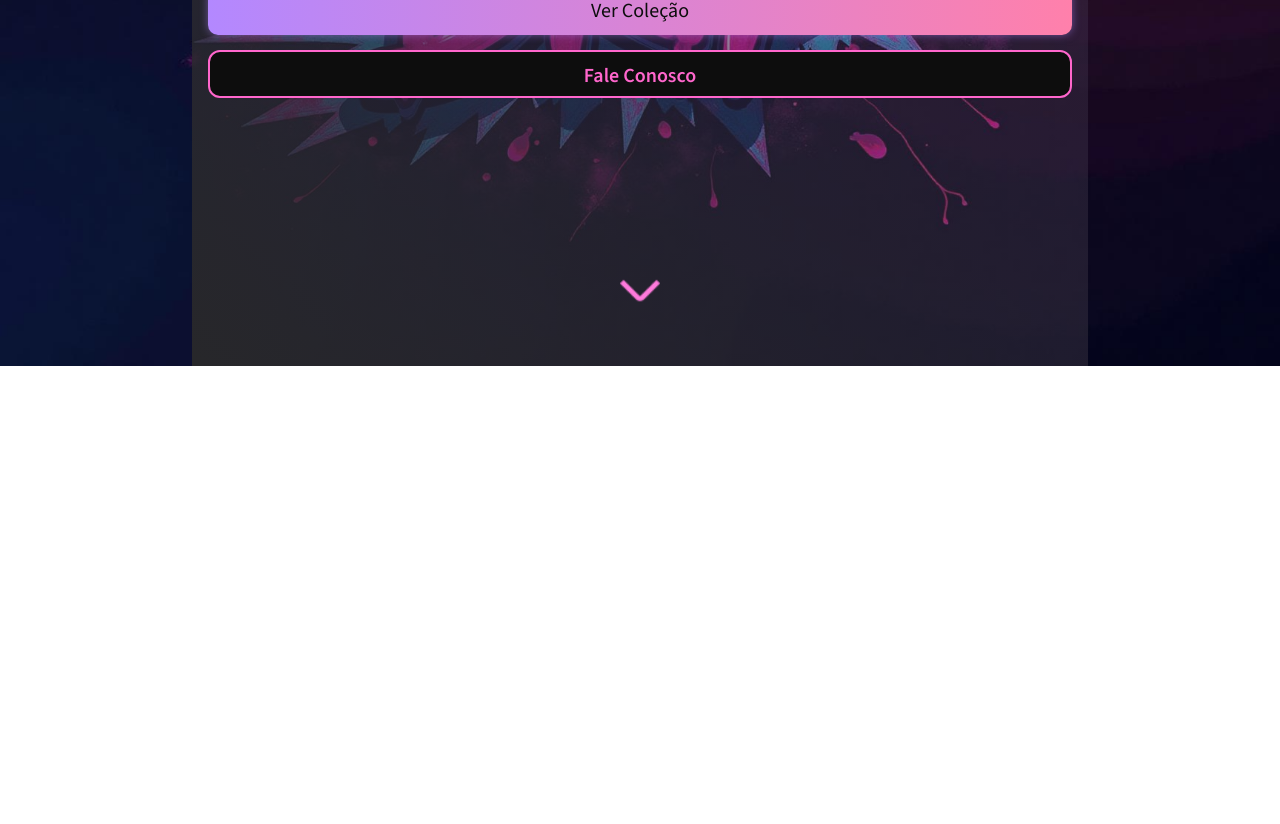
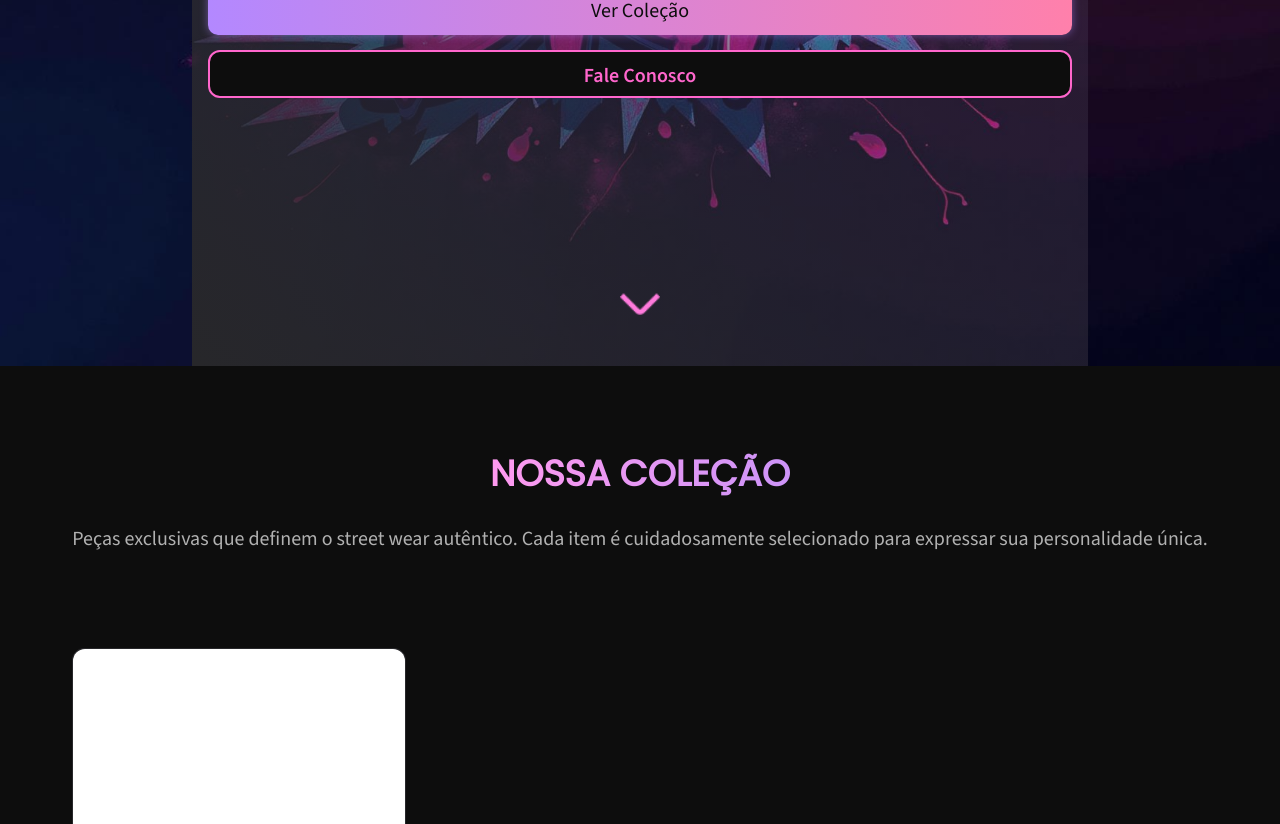
Before and after one commit to Eclipxis/DripStore-App, a Next.js app: page / in a window 1280 px wide. Shown: the part 434-1258 px from the top of the page. Before the commit the page ends 800 px from the top, so only its background shows below. Built offline with nearby package versions, Linux system fonts and the light colour scheme.

Commit message:
feat: create show collection section

```diff
--- a/src/pages/index.tsx
+++ b/src/pages/index.tsx
@@ -1,11 +1,13 @@
 import Header from "@/ui/molecules/header";
 import Hero from "@/ui/templates/hero";
+import ShowCollection from "@/ui/templates/show-collection";
 
 const Home = () => {
   return (
     <>
       <Header />
       <Hero />
+      <ShowCollection />
     </>
   )
 }
--- a/src/styles/globalStyled.ts
+++ b/src/styles/globalStyled.ts
@@ -13,6 +13,17 @@ export const GlobalStyles = createGlobalStyle`
   border: none;
   font-family: ${sourceSans.style.fontFamily}, sans-serif;
   font-weight: 400;
+  user-select: none;
+  touch-action: pan-y;
+}
+
+#__next {
+  height: 100%;
+  width: 100%;
+}
+
+html, body {
+  touch-action: pan-y;
 }
 
 html {
--- /dev/null
+++ b/src/ui/molecules/card-show-collection/index.tsx
@@ -0,0 +1,43 @@
+import Formatter from '@/utils/formatter';
+import * as S from './styled';
+import Button from '@/ui/atoms/button';
+
+interface Props {
+  name: string;
+  description?: string;
+  price?: number;
+  pictures: string[];
+  isHide: boolean;
+}
+
+const CardShowCollection = ({
+  name,
+  description,
+  price,
+  pictures,
+  isHide
+}: Props) => {
+  return (
+    <S.Container>
+      <S.WrapperImage />
+      <S.WrapperDetails>
+        <S.NameDetails>{name}</S.NameDetails>
+        <S.DescriptionDetails>{description}</S.DescriptionDetails>
+
+        <S.MoreDetails>
+          <S.PriceDetails>
+            {Formatter.Money(price)}
+          </S.PriceDetails>
+
+          <Button
+            label='Ver Detalhes'
+            variant='primary'
+            onClick={() => {}}
+          />
+        </S.MoreDetails>
+      </S.WrapperDetails>
+    </S.Container>
+  );
+}
+
+export default CardShowCollection;
--- /dev/null
+++ b/src/ui/molecules/card-show-collection/styled.ts
@@ -0,0 +1,57 @@
+import { motion } from "motion/react";
+import styled from "styled-components";
+
+export const Container = styled(motion.div)`
+  display: flex;
+  flex-direction: column;
+
+  width: 33.4rem;
+  height: 100%;
+
+  background-color: #212124;
+  border-radius: 1.2rem;
+  border: 1px solid #27272A;
+`;
+
+export const WrapperImage = styled.div`
+  width: 100%;
+  height: 33.2rem;
+  background-color: #fff;
+  border-radius: 1.2rem 1.2rem 0rem 0rem;
+`;
+
+export const WrapperDetails = styled.div`
+  display: flex;
+  flex-direction: column;
+  padding: 2.4rem;
+`;
+
+export const NameDetails = styled.p`
+  color: #fafafa;
+  font-size: 2rem;
+  font-weight: 700;
+`;
+
+export const DescriptionDetails = styled.p`
+  color: #a1a1aa;
+  font-size: 1.4rem;
+  padding-top: 0.5rem;
+`;
+
+export const PriceDetails = styled.p`
+  font-size: 2.4rem;
+  font-weight: 700;
+
+  background: linear-gradient(90deg, #ff9aef, #cd94f8);
+  -webkit-background-clip: text;
+  -webkit-text-fill-color: transparent;
+  background-clip: text;
+  color: transparent;
+`;
+
+export const MoreDetails = styled.div`
+  display: flex;
+  align-items: center;
+  justify-content: space-between;
+  padding-top: 1.6rem;
+`;
--- a/src/ui/molecules/header/styled.ts
+++ b/src/ui/molecules/header/styled.ts
@@ -14,7 +14,7 @@ export const Container = styled.div`
   width: 100%;
   height: 6.4rem;
 
-  background-color: rgba(22, 16, 22, 0.8);
+  background-color: rgba(13, 13, 13, 0.8);
   -webkit-backdrop-filter: blur(10px);
   backdrop-filter: blur(10px);
 `;
--- /dev/null
+++ b/src/ui/templates/show-collection/index.tsx
@@ -0,0 +1,58 @@
+import CardShowCollection from '@/ui/molecules/card-show-collection';
+import * as S from './styled';
+import Button from '@/ui/atoms/button';
+
+const ShowCollection = () => {
+  return (
+    <S.Container>
+      <S.WrapperItems>
+        <S.WrapperTexts>
+          <S.Title>NOSSA COLEÇÃO</S.Title>
+          <S.Subtitle>
+            Peças exclusivas que definem o street wear autêntico.
+            Cada item é cuidadosamente selecionado para expressar sua personalidade única.
+          </S.Subtitle>
+        </S.WrapperTexts>
+
+        <CardShowCollection
+          name='Hoodie Oversized'
+          description='Moletom oversized premium com estampa exclusiva'
+          price={189.90}
+          pictures={[]}
+          isHide={false}
+        />
+
+        <CardShowCollection
+          name='Calça Baggy'
+          description='Calça jeans baggy com lavagem especial e cortes únicos'
+          pictures={[]}
+          isHide={false}
+        />
+
+        <CardShowCollection
+          name='Boné Snapback'
+          description='Boné snapback bordado com logo exclusivo da marca'
+          price={79.90}
+          pictures={[]}
+          isHide={false}
+        />
+
+        <CardShowCollection
+          name='Camiseta Graphic'
+          price={89.90}
+          pictures={[]}
+          isHide={false}
+        />
+
+        <Button
+          label='Ver mais peças'
+          variant='secondary'
+          onClick={() => {}}
+          styles={{ fontSize: '2rem', fontWeight: 700 }}
+        />
+      </S.WrapperItems>
+    </S.Container>
+  );
+}
+
+export default ShowCollection;
--- /dev/null
+++ b/src/ui/templates/show-collection/styled.ts
@@ -0,0 +1,43 @@
+import styled from "styled-components";
+
+export const Container = styled.div`
+  display: flex;
+  justify-content: center;
+  width: 100%;
+  height: 100%;
+  background-color: #0d0d0d;
+  padding: 8rem 1.6rem;
+`;
+
+export const WrapperItems = styled.div`
+  display: flex;
+  flex-direction: column;
+  gap: 6.4rem;
+  padding: 0rem 3.2rem;
+`;
+
+export const WrapperTexts = styled.div`
+  display: flex;
+  align-items: center;
+  flex-direction: column;
+  gap: 2.4rem;
+`;
+
+export const Title = styled.h2`
+  font-size: 3.6rem;
+  font-weight: 900;
+  font-family: 'Poppins';
+
+  background: linear-gradient(90deg, #ff9aef, #cd94f8);
+  -webkit-background-clip: text;
+  -webkit-text-fill-color: transparent;
+  background-clip: text;
+  color: transparent;
+`;
+
+export const Subtitle = styled.p`
+  font-size: 2rem;
+  color: #b1b1b1ff;
+  text-align: center;
+  padding-bottom: 3.2rem;
+`;
--- /dev/null
+++ b/src/utils/formatter.ts
@@ -0,0 +1,13 @@
+class Formatter {
+  static Money(price?: number): string {
+    if (!price)
+      return ''
+
+    return new Intl.NumberFormat('pt-BR', {
+      style: 'currency',
+      currency: 'BRL',
+    }).format(price);
+  }
+}
+
+export default Formatter;
```
